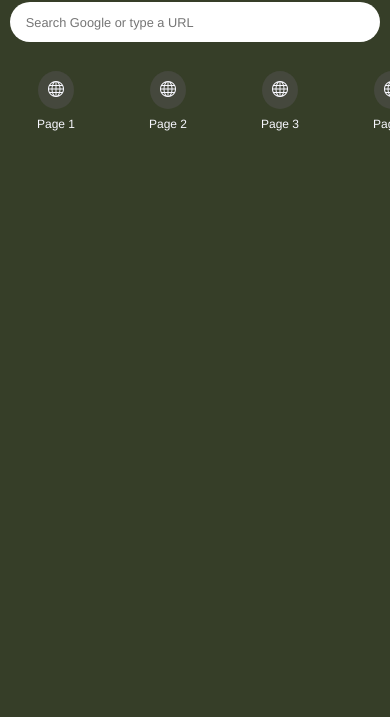
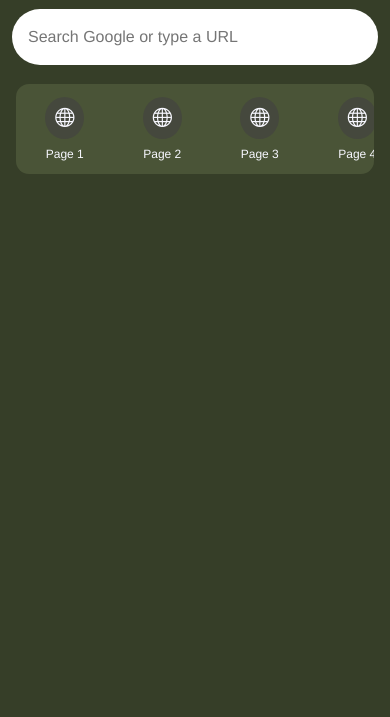
Before and after one commit to sandyaditya123/google-homepage, a plain HTML site: page index.html in a window 390 px wide. Shown: the part 127-844 px from the top of the page. Drawn offline with nearby package versions, Linux system fonts and the light colour scheme.

Commit message:
Fix search bar size in mobile viewport

```diff
--- a/CSS/styles.css
+++ b/CSS/styles.css
@@ -238,11 +238,8 @@ body {
 
 /* Viewport Mobile */
 @media screen and (max-width: 548px) {
-    .container .header nav ul#mobile-icon i {
-        font-size: 1rem;
-    }
     .container .content {
-        gap: 1rem;
+        gap: 1.2rem;
     }
     .container .content img.google-logo {
         min-width: 150px;
@@ -252,23 +249,31 @@ body {
         min-width: 100%;
     }
     .container .content .input-box input {
-        width: 95%;
+        width: 100%;
         min-width: 0;
-        border-radius: 30px;
-        padding: 0.8rem 1rem;
-        font-size: 0.8rem;
+        font-size: 1rem;
+        border-radius: 100px;
+        padding: 1.2rem 1rem;
+        margin-inline: 0.75rem;
     }
     .container .content .input-box i {
         display: none;
     }
     .container .content .box-container {
+        max-width: -webkit-fill-available;
+        justify-content: flex-start;
         overflow: scroll;
-        max-width: 390px;
-        justify-content: flex-start;
+        margin-inline: 1rem;
+        border-radius: 13px;
+        background-color: #4a5437;
+    }
+    .container .content .box-container #box,
+    #box-shortcut {
+        min-width: 25vw;
     }
     .container .content .box-container #box i,
-    #box-shortcut {
-        font-size: 1rem;
+    #box-shortcut i {
+        font-size: 1.2rem;
     }
     .container .content .box-container #box figcaption,
     #box-shortcut figcaption {
```
